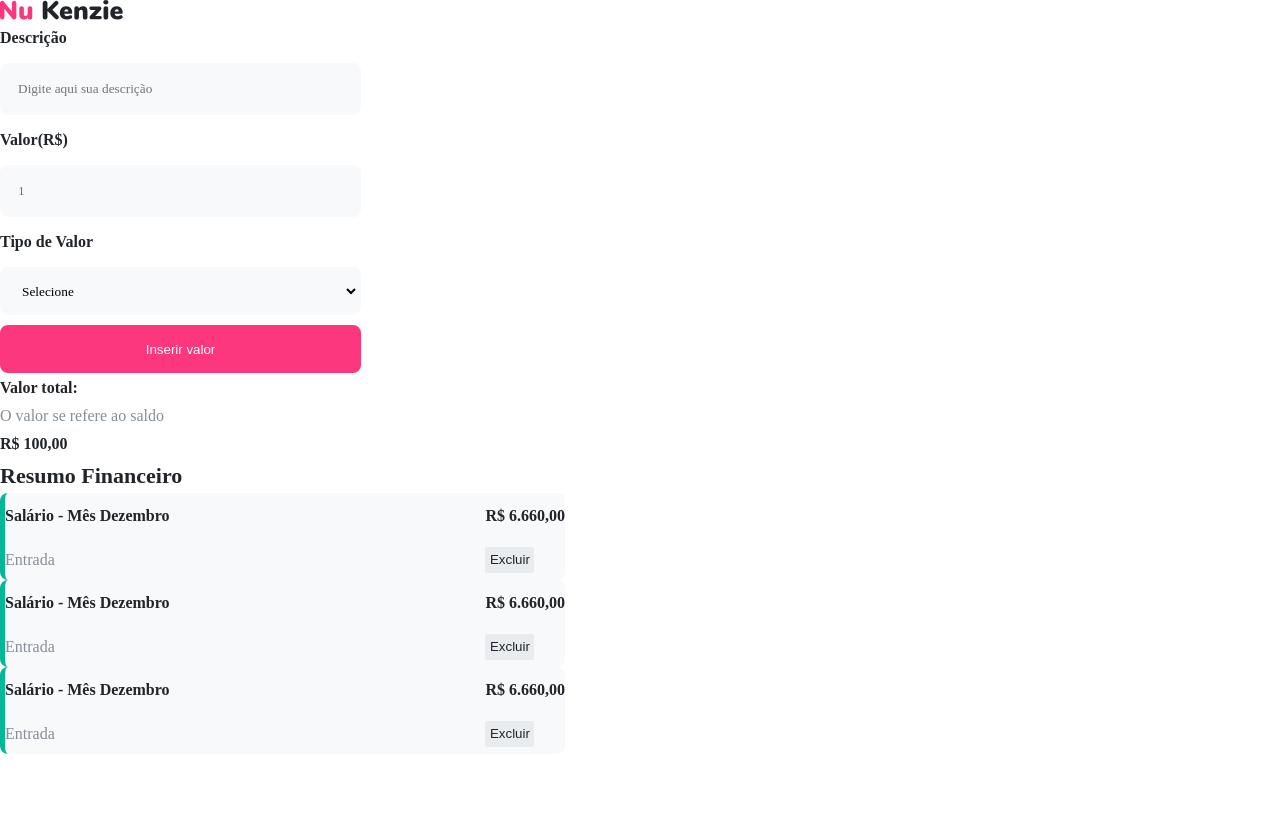
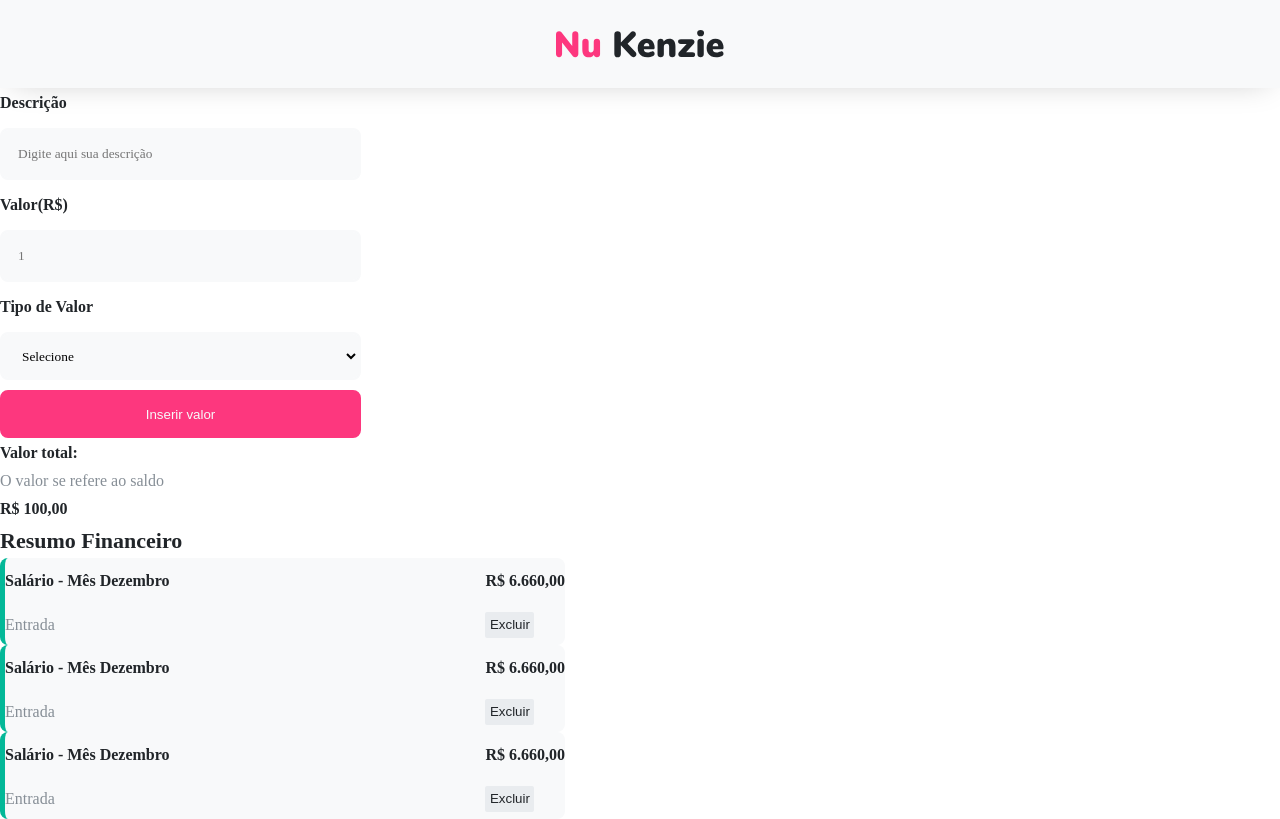
Before and after one commit to JokerMSD/Project-FundFortress, a React (Vite) app: page / in a window 1280 px wide. Built offline with nearby package versions, Linux system fonts and the light colour scheme; a web font is replaced by a local one.

Commit message:
update src/styles/index.scss

```diff
--- a/src/styles/index.scss
+++ b/src/styles/index.scss
@@ -3,6 +3,8 @@
 @import url(./Typography.scss);
 @import url(./button.scss);
 @import url(./input.scss);
+@import url(./header.scss);
+
 
 body{
     font-family: 'Nunito', 'sans-serif';
```
